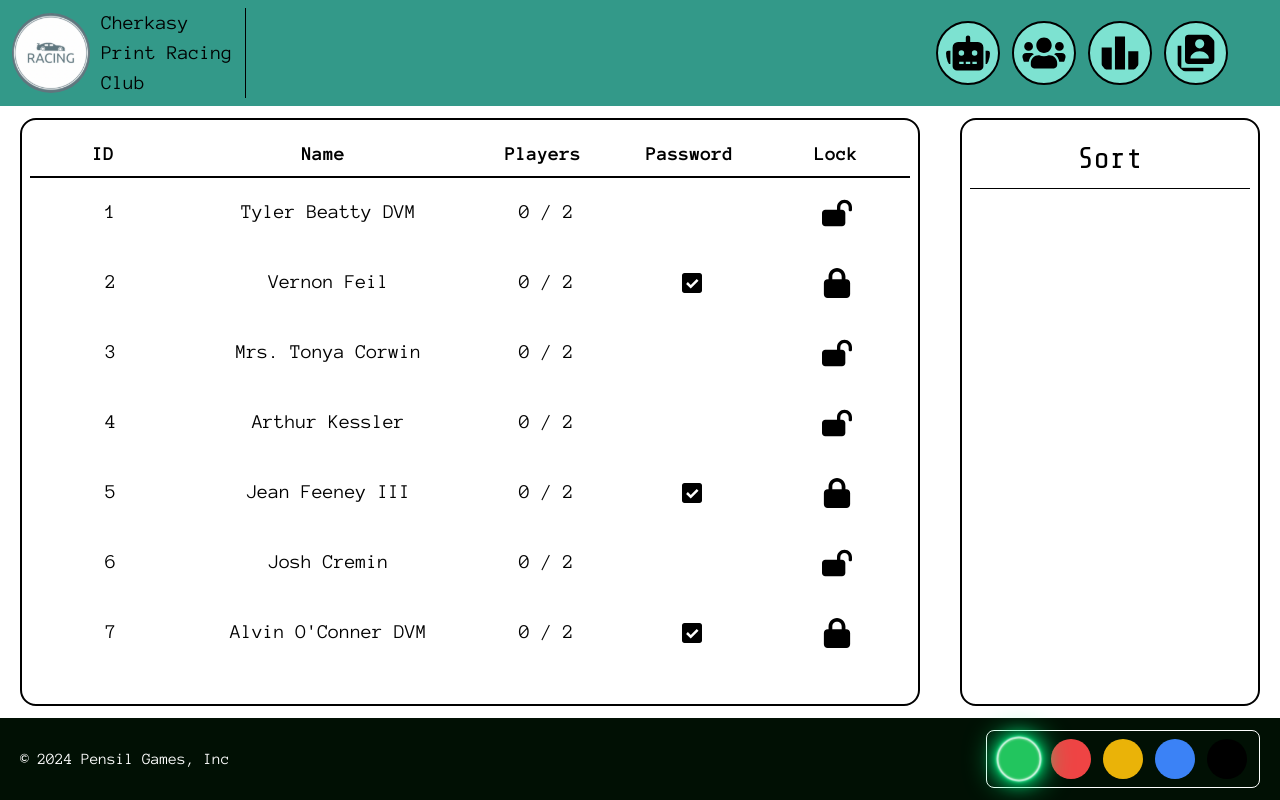
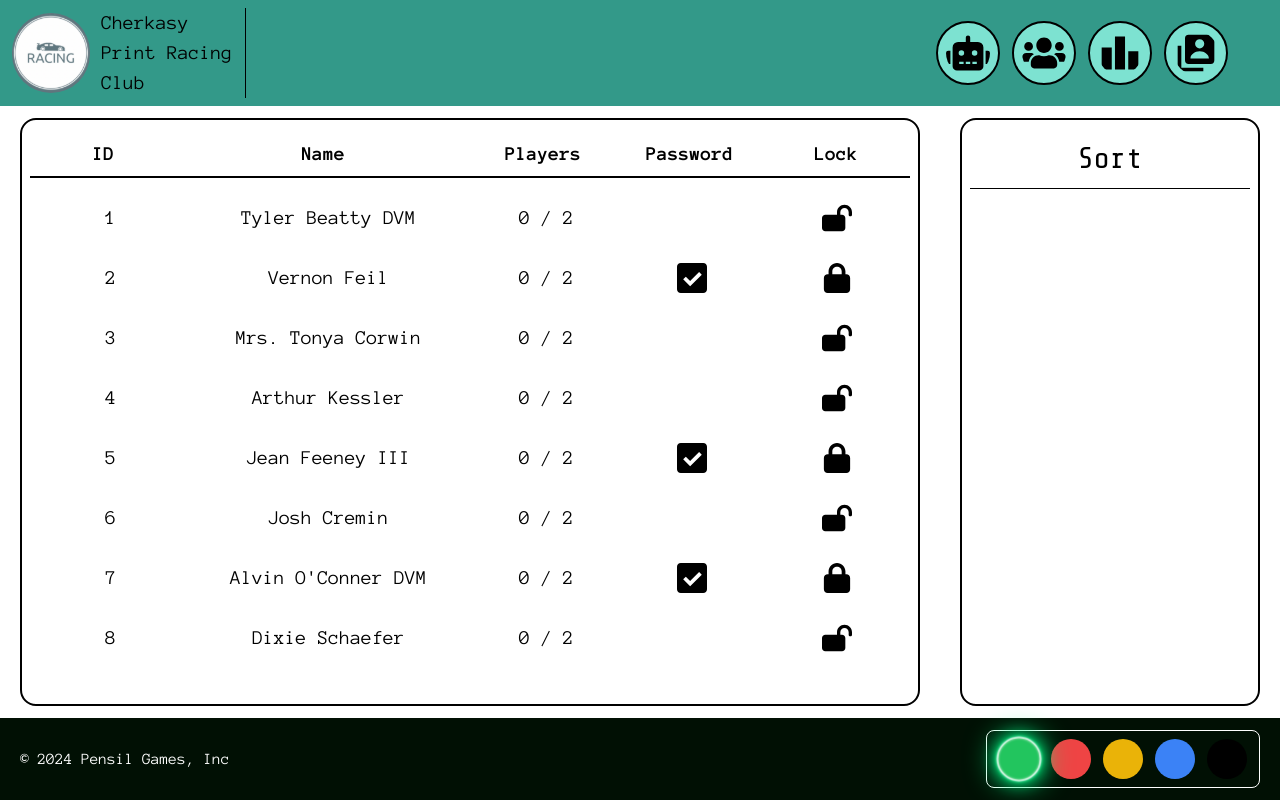
Before and after one commit to AlexTkCk/diploma_everlabs, a React (Create React App) app in the folder client/: page /gameRoom in a window 1280 px wide. Built offline with nearby package versions, Linux system fonts and the light colour scheme.

Commit message:
v-9-race-room/2/wrapped up RowMp in button instead div, added pseudo class "active"  on button

```diff
--- a/client/src/components/RowMp.tsx
+++ b/client/src/components/RowMp.tsx
@@ -17,7 +17,7 @@ type TRowMp = {
 
 const RowMp: React.FC<TRowMp> = ({ dataMp, children }) => {
   return (
-    <div className="flex flex-row justify-around text-center ml-2 text-xl mb-5">
+    <button className="flex flex-row justify-around text-center ml-2 text-xl transition-all items-center h-10  active:bg-gray-500">
       <span className="w-1/5 ">{dataMp.id}</span>
       <span className="w-2/5">{dataMp.name}</span>
       <span className="w-1/5">
@@ -25,7 +25,7 @@ const RowMp: React.FC<TRowMp> = ({ dataMp, children }) => {
       </span>
       <span className="w-1/5">
         {dataMp.password ? (
-          <ImCheckboxChecked className="mx-auto h-full" />
+          <ImCheckboxChecked className="mx-auto text-3xl h-full" />
         ) : null}
       </span>
       <span className="w-1/5 ">
@@ -35,7 +35,7 @@ const RowMp: React.FC<TRowMp> = ({ dataMp, children }) => {
           <FaLockOpen className="text-3xl mx-auto h-full" />
         )}
       </span>
-    </div>
+    </button>
   );
 };
 
```
